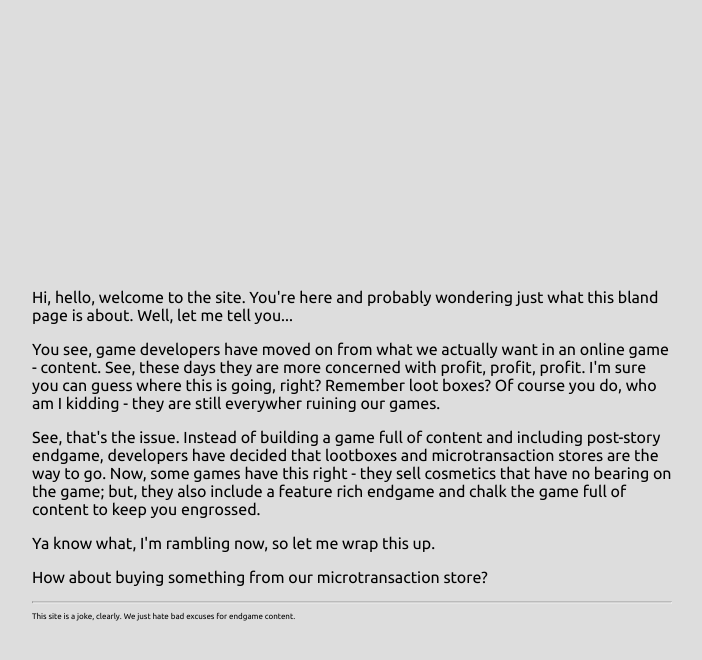
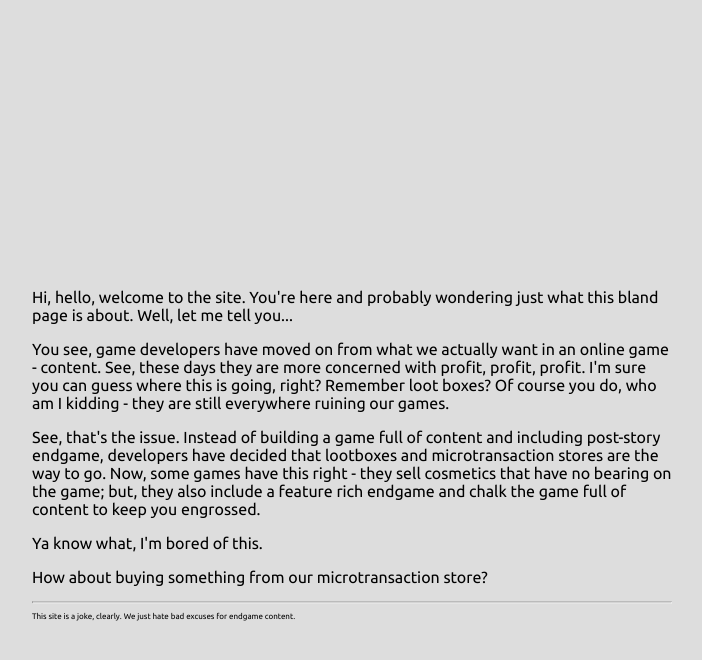
Before and after one commit to xNifty/endgamewtf, a Jekyll site: the page built from index.html, in a window 1280 px wide. Shown: the top 660 px of the page, without its empty margins (288-990 px from the left). Built offline with Jekyll 4.4.1, drawn with Linux system fonts in a browser that asks for light colours; nearby versions of some CDN libraries.

Commit message:
Update index.html

```diff
--- a/index.html
+++ b/index.html
@@ -6,11 +6,11 @@
     <p>Hi, hello, welcome to the site.  You're here and probably wondering just what this bland page is about. Well, let me tell you...</p>
     <p>You see, game developers have moved on from what we actually want in an online game - content.  See, these days they are more
         concerned with profit, profit, profit.  I'm sure you can guess where this is going, right?  Remember loot boxes? Of course you do,
-        who am I kidding - they are still everywher ruining our games.</p>
+        who am I kidding - they are still everywhere ruining our games.</p>
     <p>See, that's the issue.  Instead of building a game full of content and including post-story endgame, developers have decided
         that lootboxes and microtransaction stores are the way to go.  Now, some games have this right - they sell cosmetics that have
         no bearing on the game; but, they also include a feature rich endgame and chalk the game full of content to keep you engrossed.</p>
-    <p>Ya know what, I'm rambling now, so let me wrap this up.</p>
+    <p>Ya know what, I'm bored of this.</p>
     <p>How about buying something from our microtransaction store?</p>
     <hr>
     <p class="smalltext">This site is a joke, clearly.  We just hate bad excuses for endgame content.</p>
```
